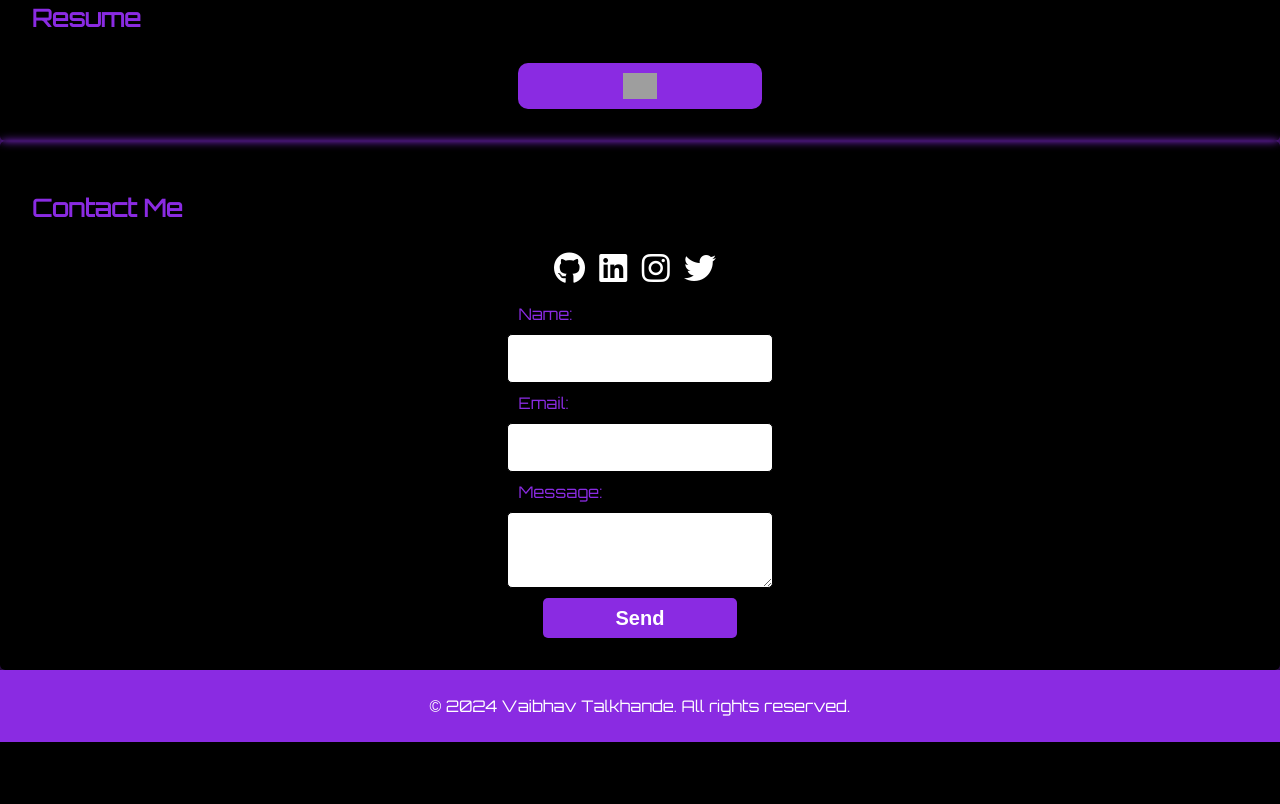
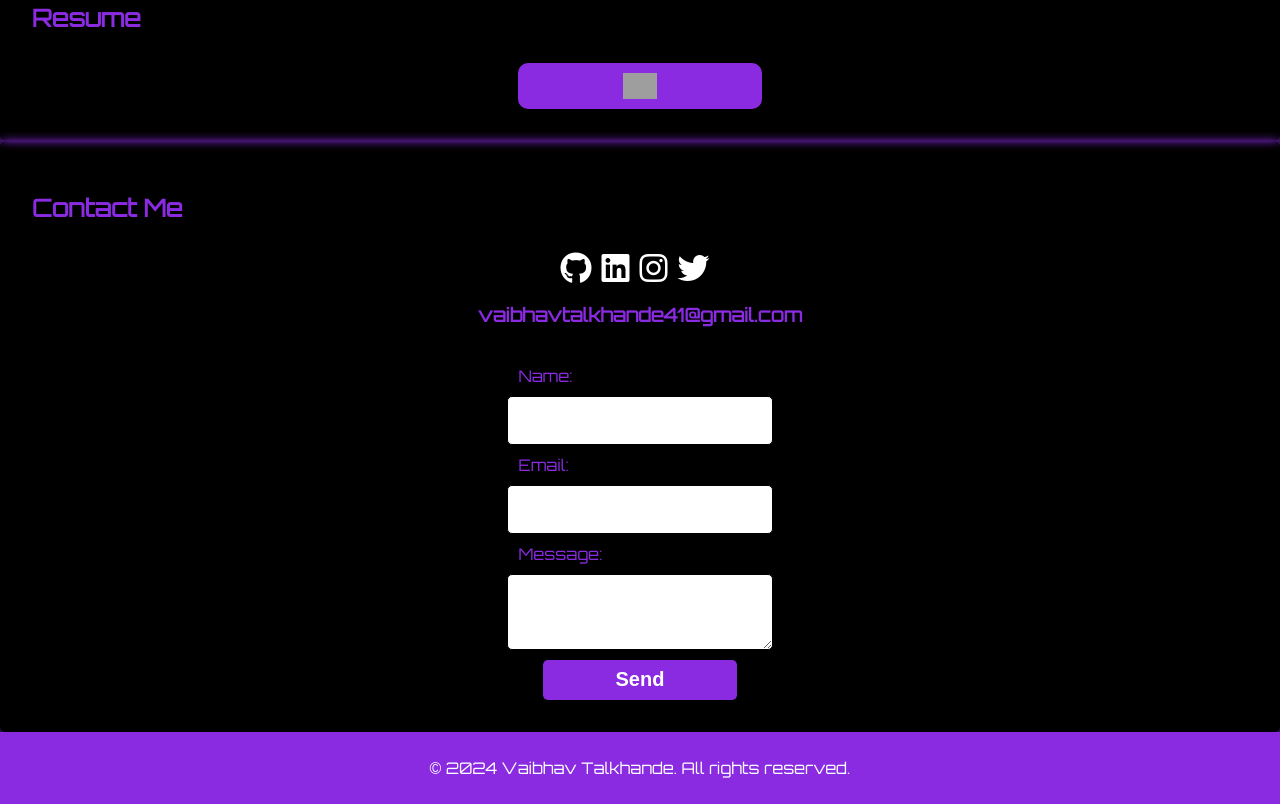
Before and after one commit to VaibhavTalkhande/CodSoftPortfolio, a plain HTML site: page index.html in a window 1280 px wide. Shown: the part 2865-3669 px from the top of the page. Before the commit the page ends 3607 px from the top, so only its background shows below. Drawn offline with nearby package versions, Linux system fonts and the light colour scheme; grey boxes are pictures that could not be loaded.

Commit message:
gmail added

```diff
--- a/index.html
+++ b/index.html
@@ -173,11 +173,14 @@
         </section>
         <section id="contact" class="contact">
             <h1>Contact Me</h1>
-            <div>
-                <a href="https://www.github.com/VaibhavTalkhande" target="_blank"><i class="fab fa-github" aria-hidden="true"></i></a>
-                <a href="https://www.linkedin.com/in/vaibhav-talkhande-9a8b1b1b9/" target="_blank"><i class="fab fa-linkedin" aria-hidden="true"></i></a>
-                <a href="https://www.instagram.com/vaibhavtalkhande41/" target="_blank"><i class="fab fa-instagram" aria-hidden="true"></i></a>
-                <a href="https://twitter.com/VaibhavT27" target="_blank"><i class="fab fa-twitter" aria-hidden="true"></i></a>
+            <div style="display: flex; justify-content: center;flex-direction: column;align-items: center;">
+                <div style="display: flex; justify-content: center;align-items: center;">
+                    <a href="https://www.github.com/VaibhavTalkhande" target="_blank"><i class="fab fa-github" aria-hidden="true"></i></a>
+                    <a href="https://www.linkedin.com/in/vaibhav-talkhande-9a8b1b1b9/" target="_blank"><i class="fab fa-linkedin" aria-hidden="true"></i></a>
+                    <a href="https://www.instagram.com/vaibhavtalkhande41/" target="_blank"><i class="fab fa-instagram" aria-hidden="true"></i></a>
+                    <a href="https://twitter.com/VaibhavT27" target="_blank"><i class="fab fa-twitter" aria-hidden="true"></i></a>
+                </div>
+                <h3>vaibhavtalkhande41@gmail.com</h3>
             </div>
             <form id="contact-form">
                 <label for="name">Name:</label>
```
